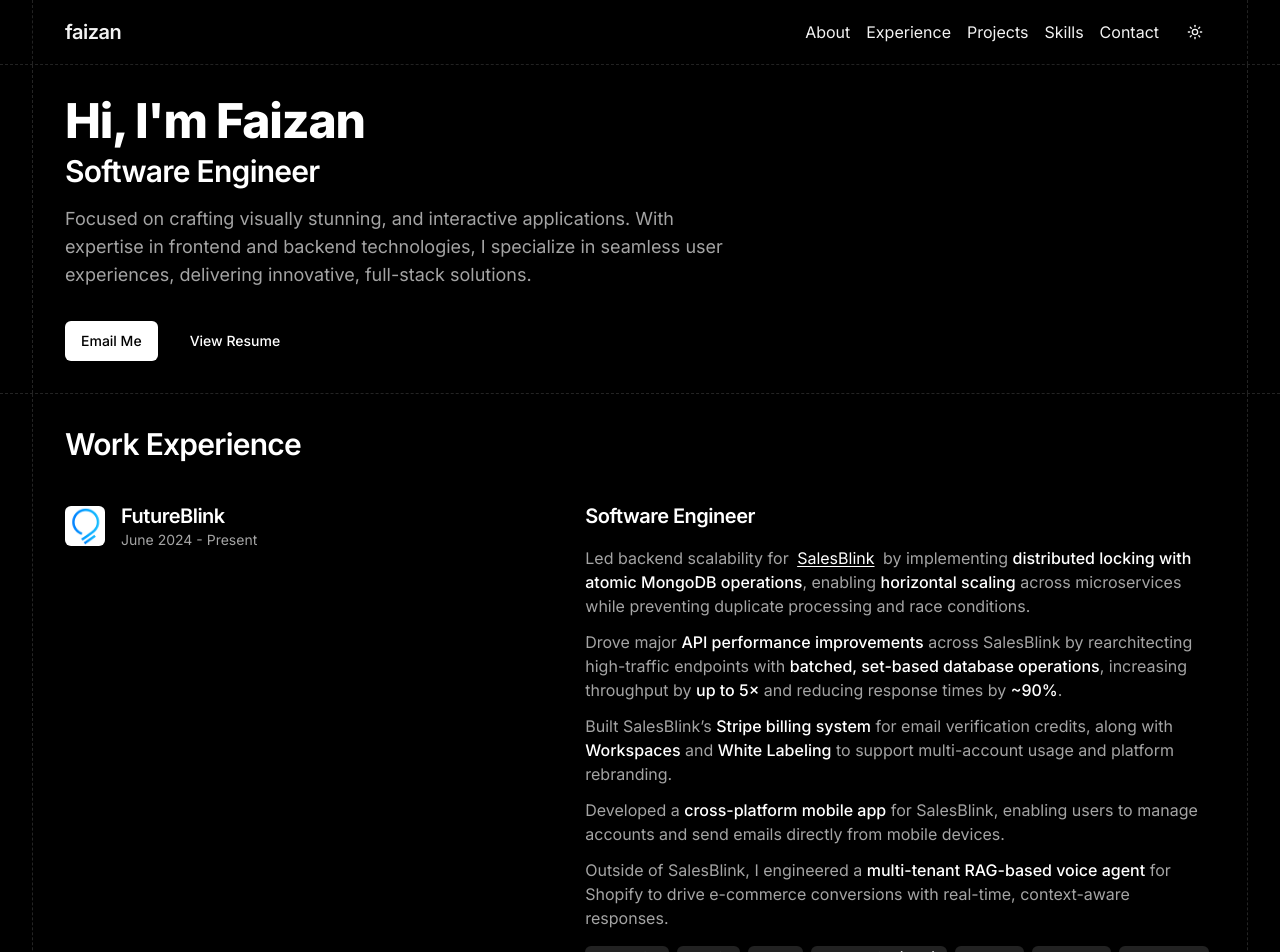
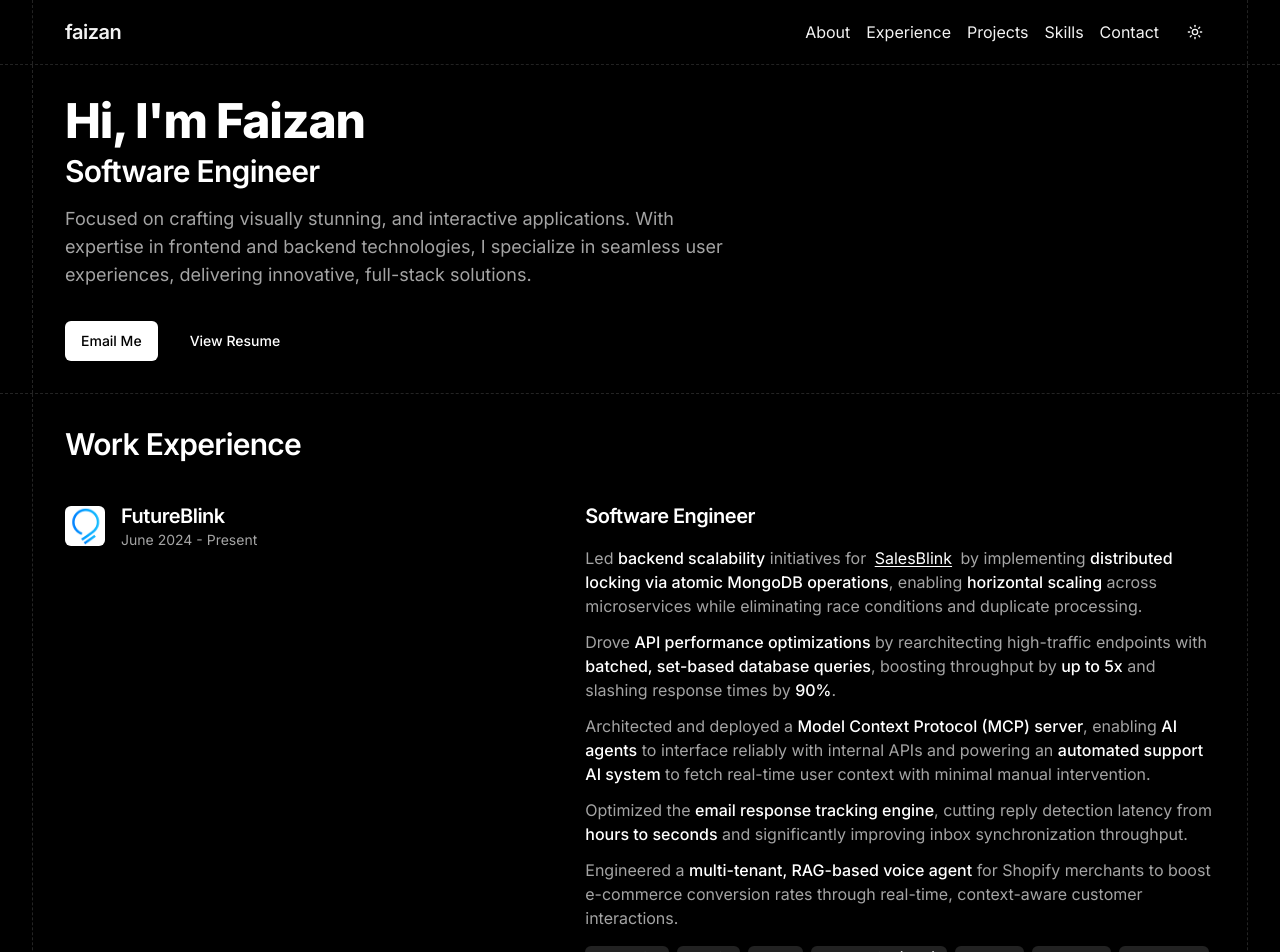
Before and after one commit to IronJosh786/nextjs-portfolio, a Next.js app: page / in a window 1280 px wide. Shown: the top 952 px of the page. Built offline with nearby package versions, Linux system fonts and the light colour scheme.

Commit message:
update experience section

```diff
--- a/components/ExperienceSection.tsx
+++ b/components/ExperienceSection.tsx
@@ -47,53 +47,62 @@
 export function ExperienceSection() {
   const responsibilities = [
     <div className="text-muted-foreground" key="r1">
-      Led backend scalability for <SalesBlinkPopoverCard /> by implementing{" "}
+      Led <span className="text-foreground font-medium">backend scalability</span>{" "}
+      initiatives for <SalesBlinkPopoverCard /> by implementing{" "}
       <span className="text-foreground font-medium">
-        distributed locking with atomic MongoDB operations
+        distributed locking via atomic MongoDB operations
       </span>
       , enabling{" "}
       <span className="text-foreground font-medium">horizontal scaling</span>{" "}
-      across microservices while preventing duplicate processing and race
-      conditions.
+      across microservices while eliminating race conditions and duplicate
+      processing.
     </div>,
 
     <div className="text-muted-foreground" key="r2">
-      Drove major <span className="text-foreground font-medium">API performance improvements</span> across SalesBlink by
-      rearchitecting high-traffic endpoints with{" "}
+      Drove{" "}
       <span className="text-foreground font-medium">
-        batched, set-based database operations
+        API performance optimizations
+      </span>{" "}
+      by rearchitecting high-traffic endpoints with{" "}
+      <span className="text-foreground font-medium">
+        batched, set-based database queries
       </span>
-      , increasing throughput by{" "}
-      <span className="text-foreground font-medium">up to 5×</span> and reducing
+      , boosting throughput by{" "}
+      <span className="text-foreground font-medium">up to 5x</span> and slashing
       response times by{" "}
-      <span className="text-foreground font-medium">~90%</span>.
+      <span className="text-foreground font-medium">90%</span>.
     </div>,
 
     <div className="text-muted-foreground" key="r3">
-      Built SalesBlink’s{" "}
-      <span className="text-foreground font-medium">Stripe billing system</span>{" "}
-      for email verification credits, along with{" "}
-      <span className="text-foreground font-medium">Workspaces</span> and{" "}
-      <span className="text-foreground font-medium">White Labeling</span> to
-      support multi-account usage and platform rebranding.
+      Architected and deployed a{" "}
+      <span className="text-foreground font-medium">
+        Model Context Protocol (MCP) server
+      </span>
+      , enabling <span className="text-foreground font-medium">AI agents</span>{" "}
+      to interface reliably with internal APIs and powering an{" "}
+      <span className="text-foreground font-medium">
+        automated support AI system
+      </span>{" "}
+      to fetch real-time user context with minimal manual intervention.
     </div>,
 
     <div className="text-muted-foreground" key="r4">
-      Developed a{" "}
+      Optimized the{" "}
       <span className="text-foreground font-medium">
-        cross-platform mobile app
-      </span>{" "}
-      for SalesBlink, enabling users to manage accounts and send emails directly
-      from mobile devices.
+        email response tracking engine
+      </span>
+      , cutting reply detection latency from{" "}
+      <span className="text-foreground font-medium">hours to seconds</span> and
+      significantly improving inbox synchronization throughput.
     </div>,
 
     <div className="text-muted-foreground" key="r5">
-      Outside of SalesBlink, I engineered a{" "}
+      Engineered a{" "}
       <span className="text-foreground font-medium">
-        multi-tenant RAG-based voice agent
+        multi-tenant, RAG-based voice agent
       </span>{" "}
-      for Shopify to drive e-commerce conversions with real-time, context-aware
-      responses.
+      for Shopify merchants to boost e-commerce conversion rates through
+      real-time, context-aware customer interactions.
     </div>,
   ];
   const techStack = [
@@ -107,6 +116,8 @@
     "Redis",
     "Langchain",
     "Pinecone",
+    "Docker",
+    "RabbitMQ"
   ];
   return (
     <section id="experience">
```
